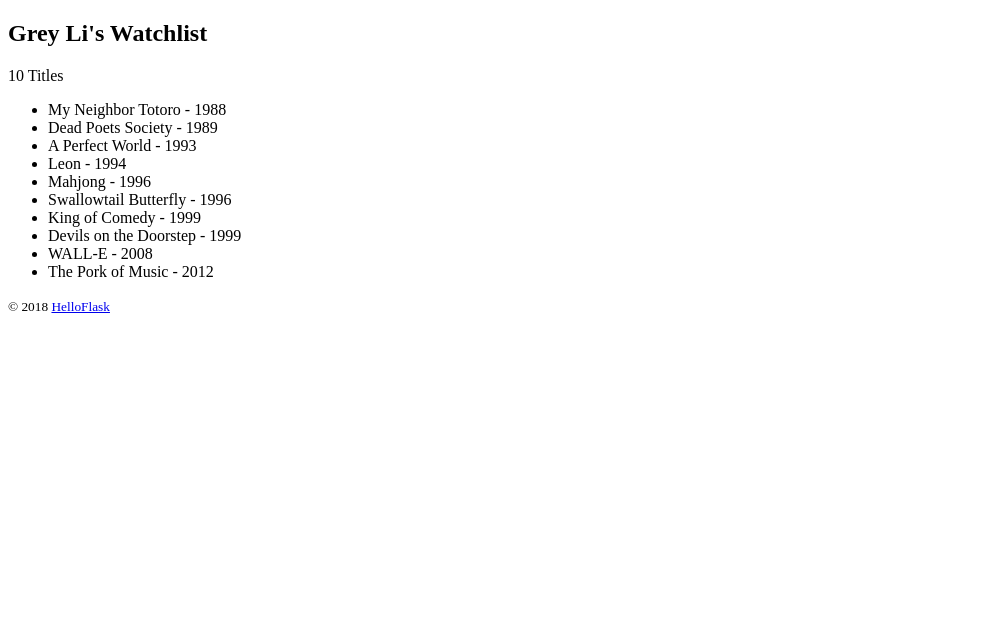
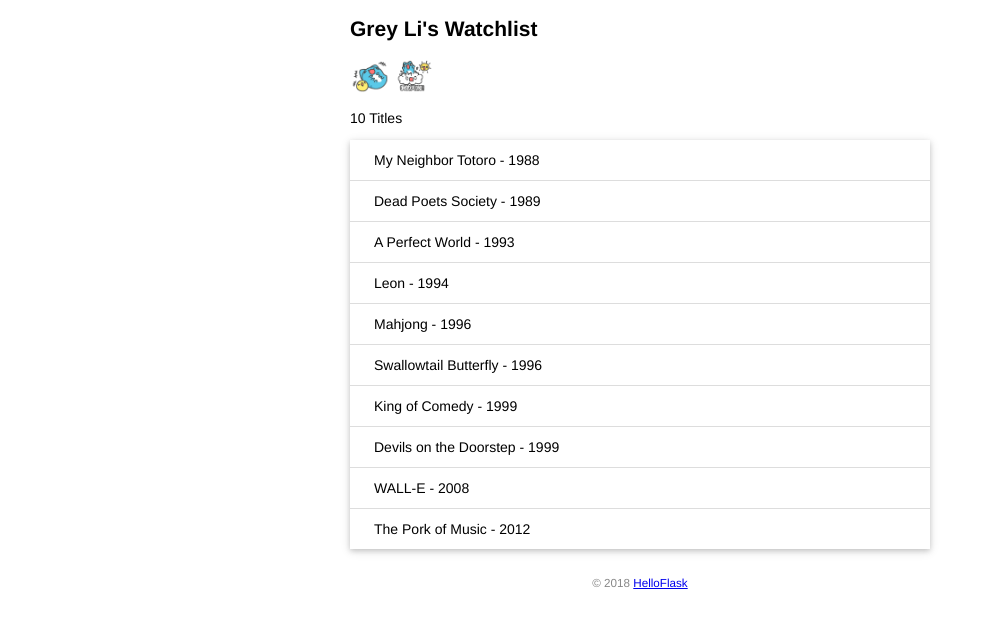
Before and after one commit to liangqianxing/Flask, a Flask app: page / in a window 1280 px wide. Shown: the top 628 px of the page, without its empty margins (0-988 px from the left). Run offline with Flask 3, Linux system fonts and the light colour scheme.

Commit message:
Add static files

```diff
--- /dev/null
+++ b/flask-demo/static/style.css
@@ -0,0 +1,48 @@
+/* 页面整体 */
+body {
+  margin: auto;
+  max-width: 580px;
+  font-size: 14px;
+  font-family: Helvetica, Arial, sans-serif;
+}
+
+/* 页脚 */
+footer {
+  color: #888;
+  margin-top: 15px;
+  text-align: center;
+  padding: 10px;
+}
+
+/* 头像 */
+.avatar {
+  width: 40px;
+}
+
+/* 电影列表 */
+.movie-list {
+  list-style-type: none;
+  padding: 0;
+  margin-bottom: 10px;
+  box-shadow: 0 2px 5px 0 rgba(0, 0, 0, 0.16), 0 2px 10px 0 rgba(0, 0, 0, 0.12);
+}
+
+.movie-list li {
+  padding: 12px 24px;
+  border-bottom: 1px solid #ddd;
+}
+
+.movie-list li:last-child {
+  border-bottom:none;
+}
+
+.movie-list li:hover {
+  background-color: #f8f9fa;
+}
+
+/* 龙猫图片 */
+.totoro {
+  display: block;
+  margin: 0 auto;
+  height: 100px;
+}
--- a/flask-demo/templates/index.html
+++ b/flask-demo/templates/index.html
@@ -1,20 +1,40 @@
 <!DOCTYPE html>
 <html lang="en">
-<head>
-    <meta charset="utf-8">
+  <head>
+    <link
+      rel="stylesheet"
+      href="{{ url_for('static', filename='style.css') }}"
+      type="text/css"
+    />
+    <meta charset="utf-8" />
+    <link rel="icon" href="{{ url_for('static', filename='favicon.ico') }}" />
     <title>{{ name }}'s Watchlist</title>
-</head>
-<body>
+  </head>
+  <body>
     <h2>{{ name }}'s Watchlist</h2>
+    <img
+      alt="Avatar"
+      class="avatar"
+      src="{{ url_for('static', filename='images/a.gif') }}"
+    />
+    <img
+      alt="Walking Totoro"
+      class="avatar"
+      src="{{ url_for('static', filename='images/b.gif') }}"
+    />
     {# 使用 length 过滤器获取 movies 变量的长度 #}
     <p>{{ movies|length }} Titles</p>
-    <ul>
-        {% for movie in movies %}  {# 迭代 movies 变量 #}
-        <li>{{ movie.title }} - {{ movie.year }}</li>  {# 等同于 movie['title'] #}
-        {% endfor %}  {# 使用 endfor 标签结束 for 语句 #}
+    <ul class="movie-list">
+      {% for movie in movies %} {# 迭代 movies 变量 #}
+      <li>{{ movie.title }} - {{ movie.year }}</li>
+      {# 等同于 movie['title'] #} {% endfor %} {# 使用 endfor 标签结束 for 语句
+      #}
     </ul>
     <footer>
-        <small>&copy; 2018 <a href="http://helloflask.com/book/3">HelloFlask</a></small>
+      <small
+        >&copy; 2018
+        <a href="http://helloflask.com/book/3">HelloFlask</a></small
+      >
     </footer>
-</body>
+  </body>
 </html>
```
Also changed, not shown: flask-demo/static/favicon.ico (added), flask-demo/static/images/a.gif (added), flask-demo/static/images/b.gif (added), flask-demo/static/images/favicon.ico (added).
